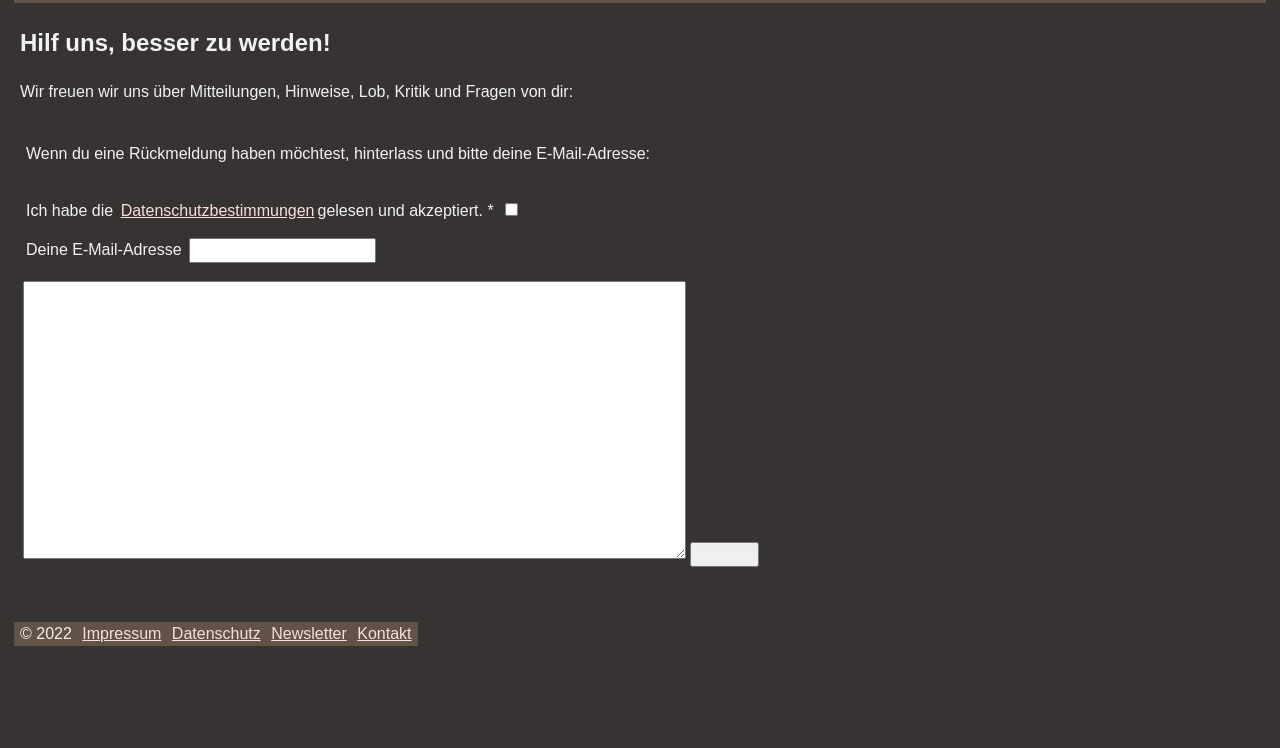
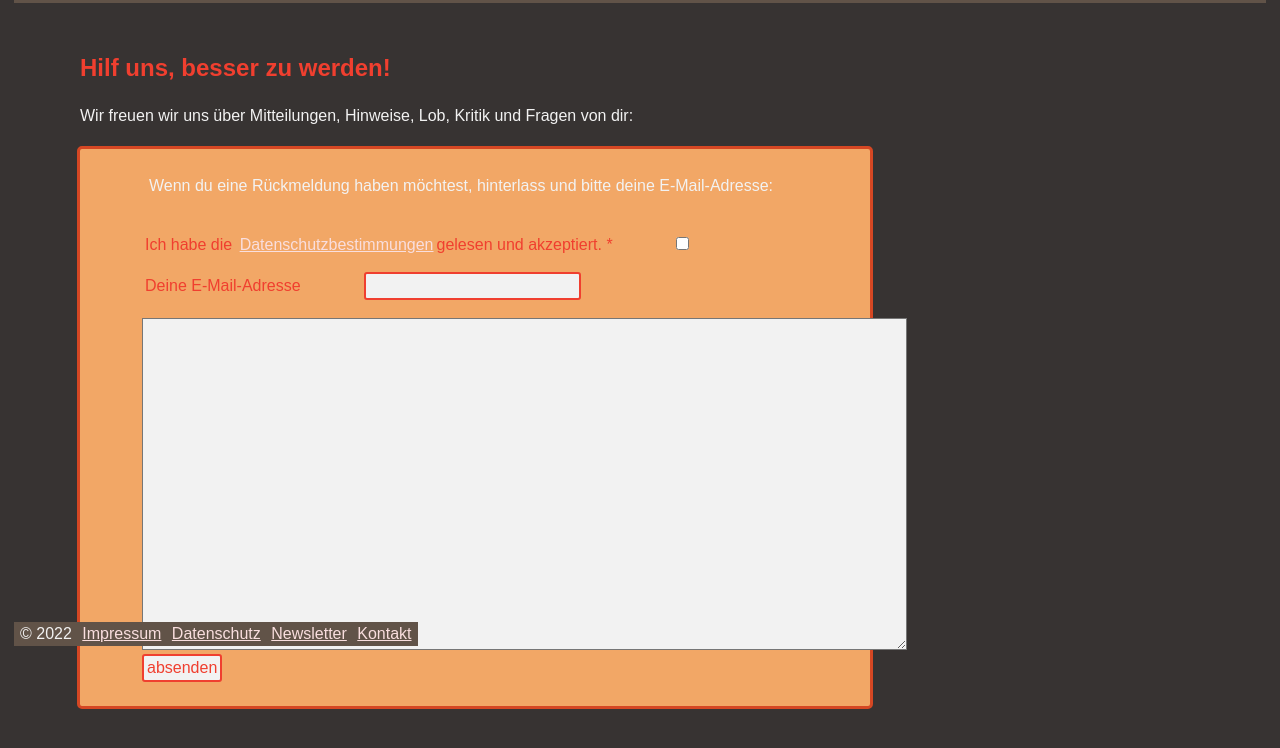
Before and after one commit to SiminNaghi/konzergaenger, a plain HTML site: page kontakt.html in a window 1280 px wide. Shown: the part 154-902 px from the top of the page. Before the commit the page ends 816 px from the top, so only its background shows below. Drawn offline with nearby package versions, Linux system fonts and the light colour scheme.

Commit message:
eigene css für jeden

```diff
--- /dev/null
+++ b/css/abonnent.css
@@ -0,0 +1,93 @@
+body {
+    background-color: #373332;
+}
+
+h2 {
+    display: inline-block;
+    margin-top: 45px;
+    margin-bottom: 0px;
+    margin-left: 60px;
+    color: #f03f2f;
+}
+
+h3 {
+    margin-left: 60px;
+}
+
+p {
+    margin-left: 60px;
+    margin-right: 60px;
+    line-height: 145%;
+    text-align: justify;
+}
+
+.form {
+    margin-left: 60px;
+    margin-right: 390px;
+    border: 3px solid #d54723;
+    border-radius: 5px;
+    background-color: #F2A766;
+}
+
+
+.form a:link {
+    color: #f9dede;
+}
+
+.form a:visited {
+    color: #f03f2f;
+}
+
+.form a:hover {
+    box-shadow: 0 0 10px #8b3a32;
+}
+
+label,
+input {
+    color: #f03f2f;
+    margin-left: 56px;
+}
+
+p :nth-of-type(3) {
+    color: #f03f2f;
+    margin-left: 0px;
+}
+
+input {
+    border: 2px solid #f03f2f;
+    border-radius: 3px;
+    background-color: #f9dede;
+}
+
+textarea {
+    margin-left: 56px;
+}
+
+input,
+select,
+textarea {
+    font-size: inherit;
+    font-family: inherit;
+    color: #373332;
+    background-color: #F2F2F2;
+}
+
+.demoform input[type="text"],
+.demoform input[type="email"],
+.demoform textarea {
+    width: 100%;
+    min-width: 100%;
+    box-sizing: border-box;
+    padding: 4px;
+    outline: none;
+}
+
+input[type="submit"] {
+    font-family: sans-serif;
+    color: #f03f2f;
+}
+
+li {
+    margin-left: 60px;
+    margin-right: 60px;
+}
--- a/css/day.css
+++ b/css/day.css
@@ -1,77 +1,10 @@
-* {
-    box-sizing: border-box;
-    font-family: sans-serif;
-    color: #F2F2F2;
-    padding: 3px;
- }
+
 
 body {
      background-color: #373332;
  }
 
-ion-icon {
-     font-size: xx-large;
-     color: #f9dede;
- }
 
-ion-icon:hover {
-    color: #f03f2f;
- }
-
-a {
-    color: #f9dede;
-}
-
-a:visited {
-    color: #F2A766;
-}
-
-a:hover {
-    color: #f03f2f;
-}
-
-#kw40 {
-    margin-top: 0px;
-    margin-bottom: 0px;
-    font-size: large;
-    font-weight: bold;
-     }
-
-#kw40 span {
-        font-size: x-large;
-     }
-
-#kw40 a:link {
-     border: 2px solid #8b3a32;
-     border-radius: 8px;
-     background-color: #836C5A;
-     margin: 2px;
-     color: #f9dede;
- }
-
-#kw40 a:visited {
-    color: #f03f2f;
-    border: #F2A766;
- }
-
-#kw40 a:hover {
-    color: #f03f2f;
-    background-color: #F2A766;
-    box-shadow: 0 0 10px #F2A766;
-}
-
-
-header,footer {
-     background-color:  #615348;
- }
-
-h1 {
-    margin-top: 0px;
-    margin-bottom: 0px;
-    font-size: xx-large;
-    text-align: right;
-    color: #f03f2f;
- }
 
 h2 {
     display: inline-block;
@@ -99,8 +32,3 @@ a img:hover {
     padding-top: 40px;
     padding-left: 80px;
  }
-
-footer {
-    bottom: 0;
-    position:fixed;
- }
--- /dev/null
+++ b/css/kontakt.css
@@ -0,0 +1,93 @@
+body {
+    background-color: #373332;
+}
+
+h2 {
+    display: inline-block;
+    margin-top: 45px;
+    margin-bottom: 0px;
+    margin-left: 60px;
+    color: #f03f2f;
+}
+
+h3 {
+    margin-left: 60px;
+}
+
+p {
+    margin-left: 60px;
+    margin-right: 60px;
+    line-height: 145%;
+    text-align: justify;
+}
+
+.form {
+    margin-left: 60px;
+    margin-right: 390px;
+    border: 3px solid #d54723;
+    border-radius: 5px;
+    background-color: #F2A766;
+}
+
+
+.form a:link {
+    color: #f9dede;
+}
+
+.form a:visited {
+    color: #f03f2f;
+}
+
+.form a:hover {
+    box-shadow: 0 0 10px #8b3a32;
+}
+
+label,
+input {
+    color: #f03f2f;
+    margin-left: 56px;
+}
+
+p :nth-of-type(3) {
+    color: #f03f2f;
+    margin-left: 0px;
+}
+
+input {
+    border: 2px solid #f03f2f;
+    border-radius: 3px;
+    background-color: #f9dede;
+}
+
+textarea {
+    margin-left: 56px;
+}
+
+input,
+select,
+textarea {
+    font-size: inherit;
+    font-family: inherit;
+    color: #373332;
+    background-color: #F2F2F2;
+}
+
+.demoform input[type="text"],
+.demoform input[type="email"],
+.demoform textarea {
+    width: 100%;
+    min-width: 100%;
+    box-sizing: border-box;
+    padding: 4px;
+    outline: none;
+}
+
+input[type="submit"] {
+    font-family: sans-serif;
+    color: #f03f2f;
+}
+
+li {
+    margin-left: 60px;
+    margin-right: 60px;
+}
--- /dev/null
+++ b/css/newsletter.css
@@ -0,0 +1,93 @@
+body {
+    background-color: #373332;
+}
+
+h2 {
+    display: inline-block;
+    margin-top: 45px;
+    margin-bottom: 0px;
+    margin-left: 60px;
+    color: #f03f2f;
+}
+
+h3 {
+    margin-left: 60px;
+}
+
+p {
+    margin-left: 60px;
+    margin-right: 60px;
+    line-height: 145%;
+    text-align: justify;
+}
+
+.form {
+    margin-left: 60px;
+    margin-right: 390px;
+    border: 3px solid #d54723;
+    border-radius: 5px;
+    background-color: #F2A766;
+}
+
+
+.form a:link {
+    color: #f9dede;
+}
+
+.form a:visited {
+    color: #f03f2f;
+}
+
+.form a:hover {
+    box-shadow: 0 0 10px #8b3a32;
+}
+
+label,
+input {
+    color: #f03f2f;
+    margin-left: 56px;
+}
+
+p :nth-of-type(3) {
+    color: #f03f2f;
+    margin-left: 0px;
+}
+
+input {
+    border: 2px solid #f03f2f;
+    border-radius: 3px;
+    background-color: #f9dede;
+}
+
+textarea {
+    margin-left: 56px;
+}
+
+input,
+select,
+textarea {
+    font-size: inherit;
+    font-family: inherit;
+    color: #373332;
+    background-color: #F2F2F2;
+}
+
+.demoform input[type="text"],
+.demoform input[type="email"],
+.demoform textarea {
+    width: 100%;
+    min-width: 100%;
+    box-sizing: border-box;
+    padding: 4px;
+    outline: none;
+}
+
+input[type="submit"] {
+    font-family: sans-serif;
+    color: #f03f2f;
+}
+
+li {
+    margin-left: 60px;
+    margin-right: 60px;
+}
--- a/kontakt.html
+++ b/kontakt.html
@@ -6,6 +6,7 @@
     <meta name="viewport" content="width=device-width, initial-scale=1.0">
     <title>Konzertgänger</title>
     <link rel="stylesheet" href="./css/header.css">
+    <link rel="stylesheet" href="./css/kontakt.css">
 </head>
 <body>
     <header >
```
Also changed, not shown: abonnent.html (+1 -0 lines), datenschutz.html (+1 -0 lines), day.html (+1 -0 lines), impressum.html (+1 -0 lines), newsletter.html (+1 -0 lines).
